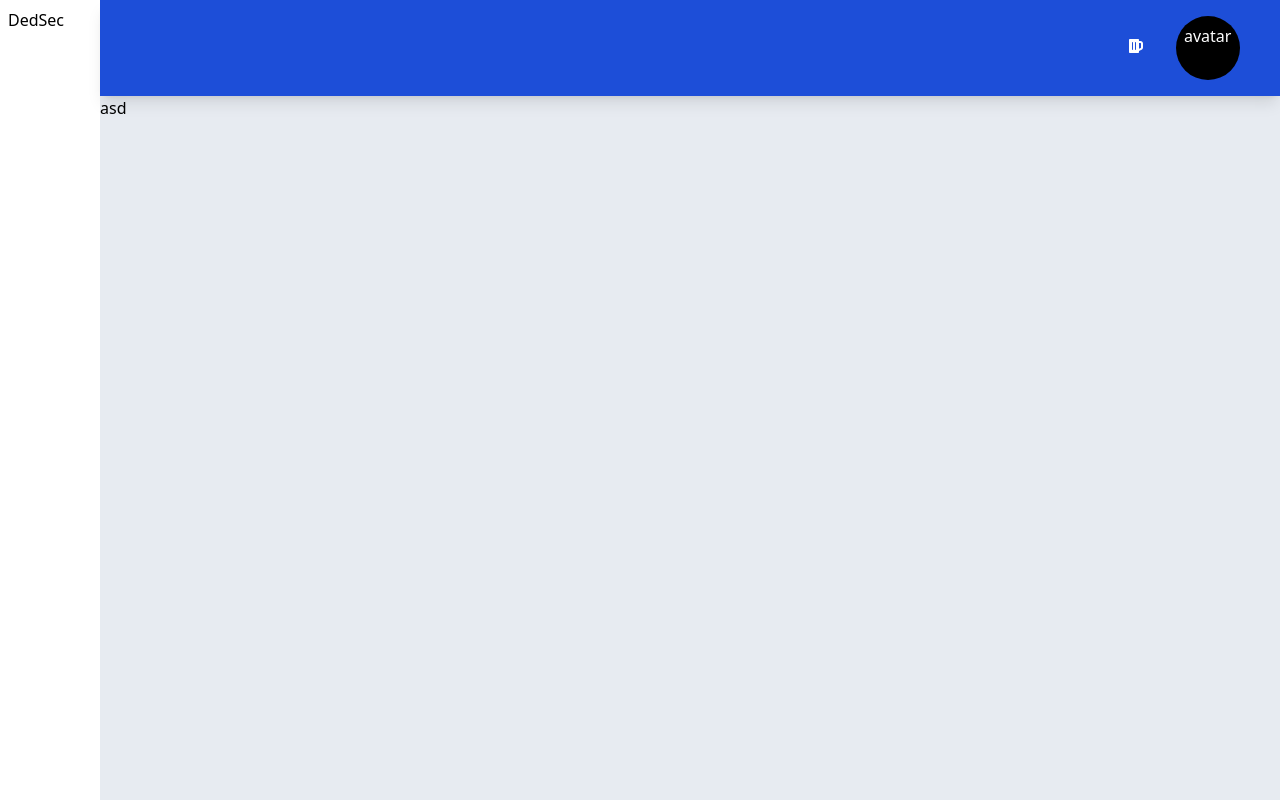
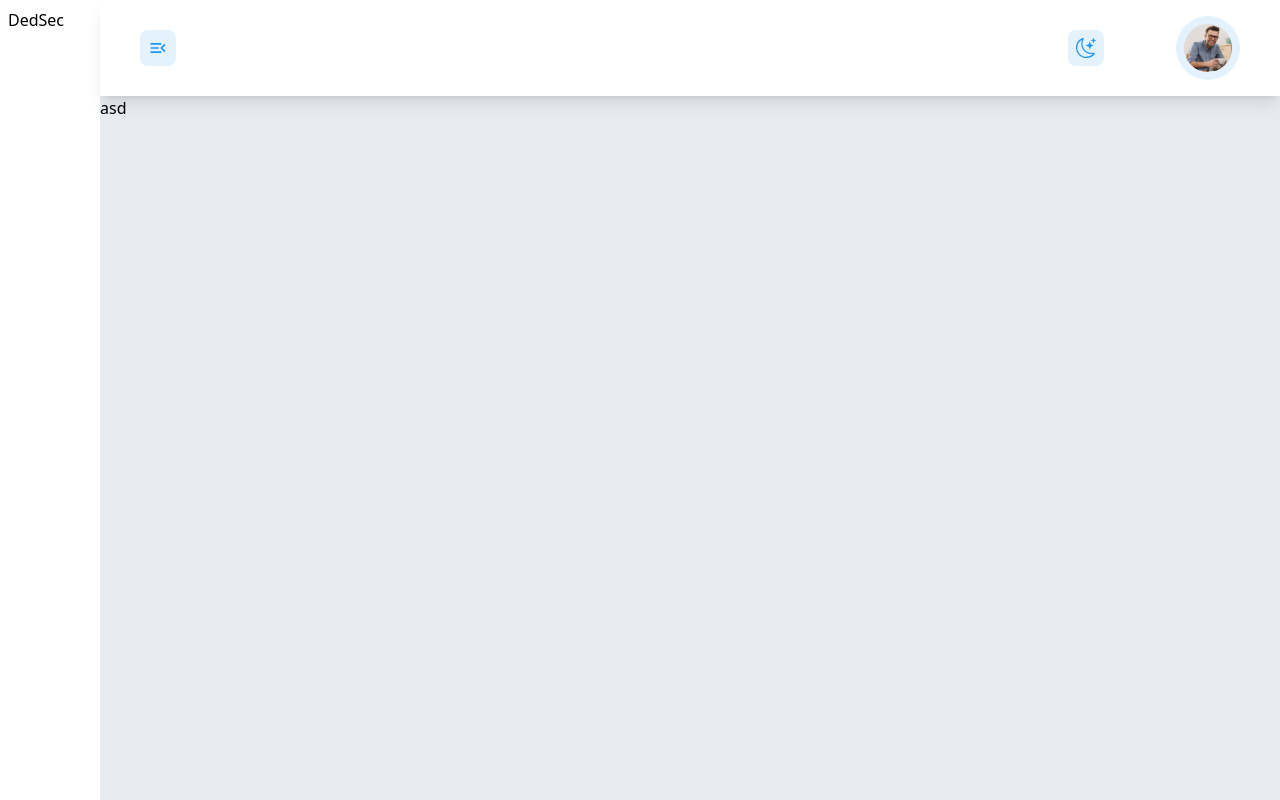
Before and after one commit to DedSec-ZSEIS/Secure-Vault, a Next.js app in the folder app/: page /dashboard in a window 1280 px wide. Built offline with nearby package versions, Linux system fonts and the light colour scheme.

Commit message:
contexts, dashboard

```diff
--- a/app/app/dashboard/page.tsx
+++ b/app/app/dashboard/page.tsx
@@ -1,5 +1,5 @@
 "use client"
-import { useContext } from "react"
+import { useContext, useState } from "react"
 import Headbar from "../../comps/dashboard/Headbar"
 import Sidebar from "../../comps/dashboard/Sidebar"
 import { ThemeContext } from "../../contexts/ThemeContext"
@@ -12,14 +12,17 @@ const styles = {
     `,
   }
 }
+
 function Page() {
   const { theme } = useContext(ThemeContext)
+
+
   return (
       <div className={`h-screen ${theme}`}>
             <div className="bg-dark-grey grid-rows-dashboardLayout grid-cols-dashboardLayout gap-0 grid h-full" style={styles.page}>
               <Sidebar />
               <Headbar />
-              <main className="main bg-primary-grey dark:bg-dark-grey h-full w-full"  style={{ gridArea: "main" }}>
+              <main className="main bg-primary-grey dark:bg-dark-deepblue h-full w-full"  style={{ gridArea: "main" }}>
                 asd
               </main>
             </div>
--- a/app/app/globals.css
+++ b/app/app/globals.css
@@ -29,6 +29,7 @@
   padding: 0;
   margin: 0;
   box-sizing: border-box;
+  transition: background-color .100s ease-in;
 }
 
 html,
--- a/app/app/layout.tsx
+++ b/app/app/layout.tsx
@@ -1,5 +1,5 @@
 import './globals.css'
-import ThemeProvider from "../contexts/ThemeContext"
+import ContextProvider from '../contexts/Context'
 
 export default function RootLayout({
   children,
@@ -15,9 +15,9 @@ export default function RootLayout({
       <head />
       <body>
         <div>
-          <ThemeProvider>
+          <ContextProvider>
             {children}
-          </ThemeProvider>
+          </ContextProvider>
         </div>
       </body>
     </html>
--- a/app/app/page.tsx
+++ b/app/app/page.tsx
@@ -3,8 +3,6 @@ import SplineHomepage from "../comps/SplineHomepage"
 
 
 export default function Home() {
-
-
 
   return (
     <div className={'landing-page-main h-screen '}>
--- a/app/comps/dashboard/Headbar.tsx
+++ b/app/comps/dashboard/Headbar.tsx
@@ -1,37 +1,48 @@
 'use client'
 import { useContext } from "react"
-import { ThemeContext } from "../../contexts/ThemeContext"
-import { FaBeer } from 'react-icons/fa';
+import { ThemeContext } from "../../contexts/ThemeContext";
+import { BsMoonStars } from 'react-icons/bs';
+import { ImSun } from 'react-icons/im';
+import { MdMenuOpen } from 'react-icons/md';
+import personAvatar from '../../public/images/person-avatar.png';
+import Image from "next/image";
+import { MenuContext } from "../../contexts/MenuContext";
+import NavButton from "./NavButton";
 
 
 export default function Headbar() {
-    const { theme, setTheme } = useContext(ThemeContext)
+    const { theme, setTheme, isDarkMode, setIsDarkMode } = useContext(ThemeContext)
+    const { isMenuOpen, setIsMenuOpen } = useContext(MenuContext)
 
-    // useEffect(() => {
-    //     if (window.matchMedia && window.matchMedia('(prefers-color-scheme: dark)').matches) {
-    //         // dark mode
-    //         console.log('dark mode detected');
-    //     }
-    // }, [])
 
-    const handleClick = () => {
-        setTheme(theme === "light" ? "dark" : "light")
+    const handleClick = (name: string) => {
+        switch (name) {
+            case "darkMode":
+                setTheme(theme === "light" ? "dark" : "light")
+                setIsDarkMode(!isDarkMode)
+                break
+            case "menu":
+                setIsMenuOpen((prev: boolean) => !prev)
+                break
+            default:
+                break
+        }
     }
 
-// ${isInDarkmode ? "dark" : ""}
+
     return (
-        <div className={`headbar bg-blue-700 flex items-center h-24 w-full shadow-lg relative text-white dark:text-black`}  style={{ gridArea: "headbar" }}>
-            {/* <div className="logo-wrapper m-10">
-                CKMK
-            </div> */}
+        <div className={`headbar dark:bg-primary-deepblue bg-white flex items-center h-24 w-full shadow-lg relative text-white`}  style={{ gridArea: "headbar" }}>
+            <NavButton
+                icon={<MdMenuOpen />}
+            />
             <div className="right-side-options m-10 flex gap-8 items-center absolute right-0">
-                <div className="dark-mode-btn-div">
-                <button onClick={handleClick}>
-                    <FaBeer />
-                </button>
-                </div>
-                <div className="profile-avatar w-16 h-16 bg-black rounded-full p-2">
-                <button>avatar</button>
+                <NavButton
+                    icon={isDarkMode ? <ImSun />  : <BsMoonStars />}
+                />
+                <div className="profile-avatar w-16 h-16 dark:bg-light-deepblue bg-light-blue hover:bg-primary-blue hover:dark:bg-primary-blue rounded-full ease-in duration-150 p-2 flex items-center justify-center">
+                    <button className="profile-avatar-btn w-full h-full bg-primary-purple rounded-full overflow-hidden">
+                        <Image src={personAvatar} alt="avatar" style={isMenuOpen ? {} : { transform: "scaleX(-1)" }}/>
+                    </button>
                 </div>
             </div>
         </div>
--- /dev/null
+++ b/app/comps/dashboard/NavButton.tsx
@@ -0,0 +1,9 @@
+export default function NavButton({ icon, customFunction }: { icon: JSX.Element, customFunction?: () => void }) {
+  return (
+    <div className={`text-xl m-10 h-9 w-9 flex dark:bg-light-deepblue bg-light-blue rounded-lg hover:dark:bg-primary-blue hover:bg-primary-blue hover:text-white text-primary-blue ease-in duration-150 hover:shadow-primary-blue-half hover:shadow-headbar-button`}>
+        <button className="w-full flex justify-center items-center ">
+            {icon}
+        </button>
+    </div>
+  )
+}
--- a/app/comps/dashboard/Sidebar.tsx
+++ b/app/comps/dashboard/Sidebar.tsx
@@ -1,6 +1,6 @@
 export default function Sidebar() {
   return (
-    <div className="sidebar bg-white dark:bg-md-grey" style={{ gridArea: "sidebar" }}>
+    <div className="sidebar bg-white dark:bg-dark-deepblue" style={{ gridArea: "sidebar" }}>
       <div className="logo-wrapper m-2">
         DedSec
       </div>
--- /dev/null
+++ b/app/contexts/Context.tsx
@@ -0,0 +1,16 @@
+"use client"
+import MenuProvider from "./MenuContext"
+import ThemeProvider from "./ThemeContext"
+
+export default function ContextProvider({ children } : { children: React.ReactNode }) {
+
+  return (
+    <>
+        <ThemeProvider>
+            <MenuProvider>
+                {children}
+            </MenuProvider>
+        </ThemeProvider>
+    </>
+  )
+}
--- /dev/null
+++ b/app/contexts/MenuContext.tsx
@@ -0,0 +1,27 @@
+"use client"
+import { useState, createContext,  } from "react"
+
+
+interface IMenuContext {
+    isMenuOpen: boolean;
+    setIsMenuOpen: any;
+}
+
+
+export const MenuContext = createContext({
+    isMenuOpen: true,
+    setIsMenuOpen: () => {},
+} as IMenuContext)
+
+
+export default function MenuProvider({ children } : { children: React.ReactNode }) {
+  const [isMenuOpen, setIsMenuOpen] = useState(false)
+
+  return (
+    <>
+        <MenuContext.Provider value={{ isMenuOpen, setIsMenuOpen }}>
+            {children}
+        </MenuContext.Provider>
+    </>
+  )
+}
--- a/app/contexts/ThemeContext.tsx
+++ b/app/contexts/ThemeContext.tsx
@@ -1,30 +1,39 @@
 "use client"
 import { useState, createContext, useEffect,  } from "react"
+
 
 interface IThemeContext {
   theme: string;
   setTheme: any;
+  isDarkMode: boolean;
+  setIsDarkMode: any;
 }
 
 
 export const ThemeContext = createContext({
-// theme: (window.matchMedia && window.matchMedia('(prefers-color-scheme: dark)').matches) ? "dark" : "light",
-// theme: "light",
-theme: "dark"
+  theme: "dark",
+  isDarkMode: true,
+  setTheme: () => {},
+  setIsDarkMode: () => {},
 } as IThemeContext)
 
 
 export default function ThemeProvider({ children } : { children: React.ReactNode }) {
   const [theme, setTheme] = useState("light")
+  const [isDarkMode, setIsDarkMode] = useState(true)
+
   useEffect(() => {
-    const isDarkMode = window.matchMedia && window.matchMedia('(prefers-color-scheme: dark)').matches
-    setTheme(isDarkMode ? "dark" : "light")
+    setTimeout(() => {
+      const isInDarkMode = window.matchMedia && window.matchMedia('(prefers-color-scheme: dark)').matches
+      setTheme(isInDarkMode ? "dark" : "light")
+      setIsDarkMode(isInDarkMode)
+    }, 300);
   }, [])
 
 
   return (
     <>
-        <ThemeContext.Provider value={{ theme, setTheme }}>
+        <ThemeContext.Provider value={{ theme, setTheme, isDarkMode, setIsDarkMode }}>
             {children}
         </ThemeContext.Provider>
     </>
--- a/app/tailwind.config.js
+++ b/app/tailwind.config.js
@@ -9,10 +9,21 @@ module.exports = {
     extend: {
       colors: {
         'primary-grey': '#E7EBF1',
-        'primary-blue' : "#5143FF",
         'dark-grey': "#292B2E",
         'md-grey': '#464A55',
         'light-grey': '#7E7E7E',
+
+        'primary-blue' : "#2196F3",
+        'primary-blue-half' : "#2196F350",
+        'light-blue': '#E3F2FD',
+        'primary-deepblue': '#212946',
+        'light-deepblue': '#29314f',
+        'dark-deepblue': '#111936',
+
+        'primary-deeppurple': '#673AB7',
+
+        'primary-yellow': '#FFC107',
+        'light-yellow': '#FFF8E1',
       },
       width: {
         '7/24': '32%',
@@ -25,6 +36,9 @@ module.exports = {
       },
       gridTemplateRows: {
         "dashboardLayout": "96px 1fr"
+      },
+      boxShadow: {
+        "headbar-button": "0 0 5px",
       }
     }
   },
```
Also changed, not shown: app/public/images/person-avatar.png (added).
